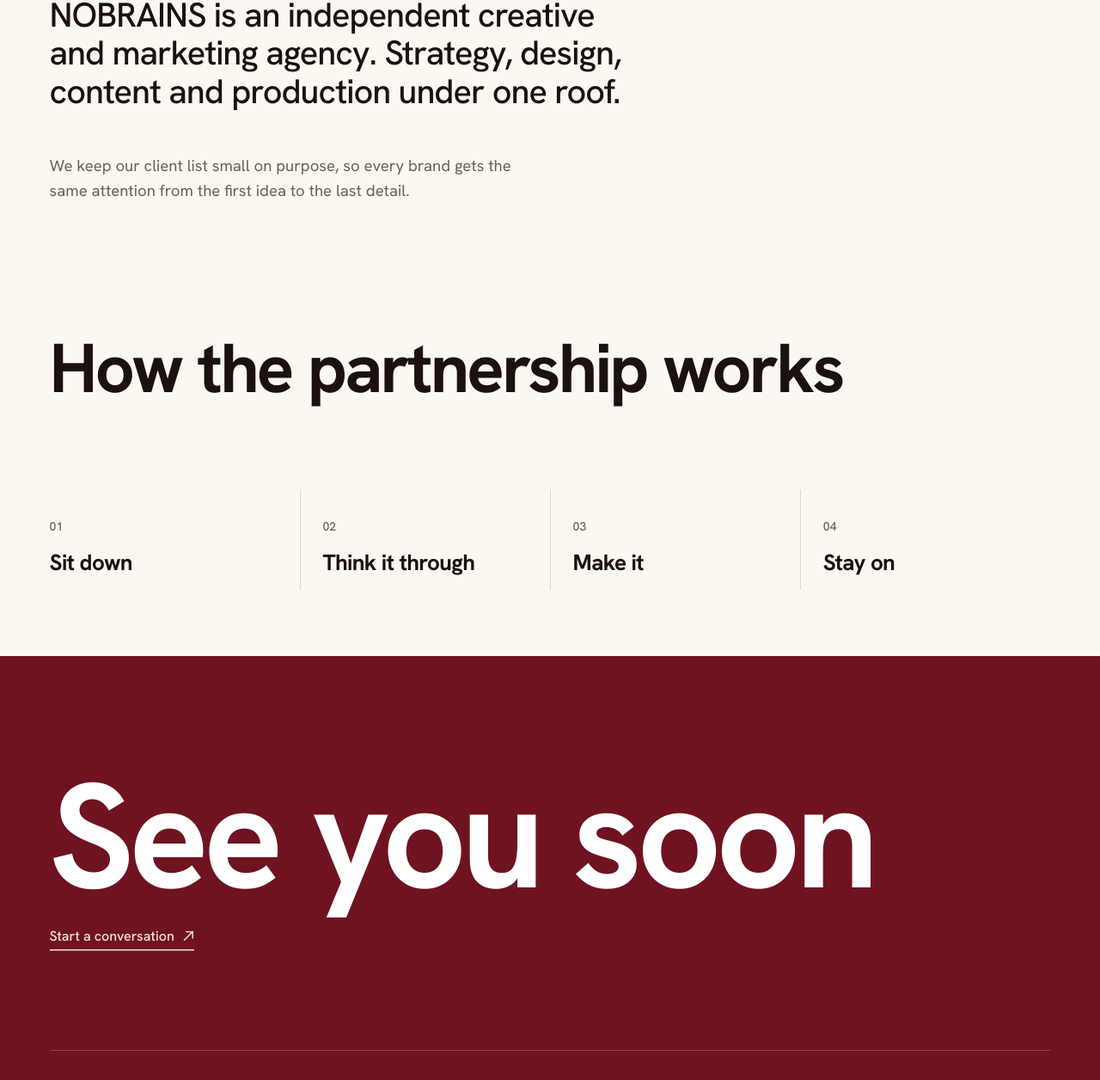
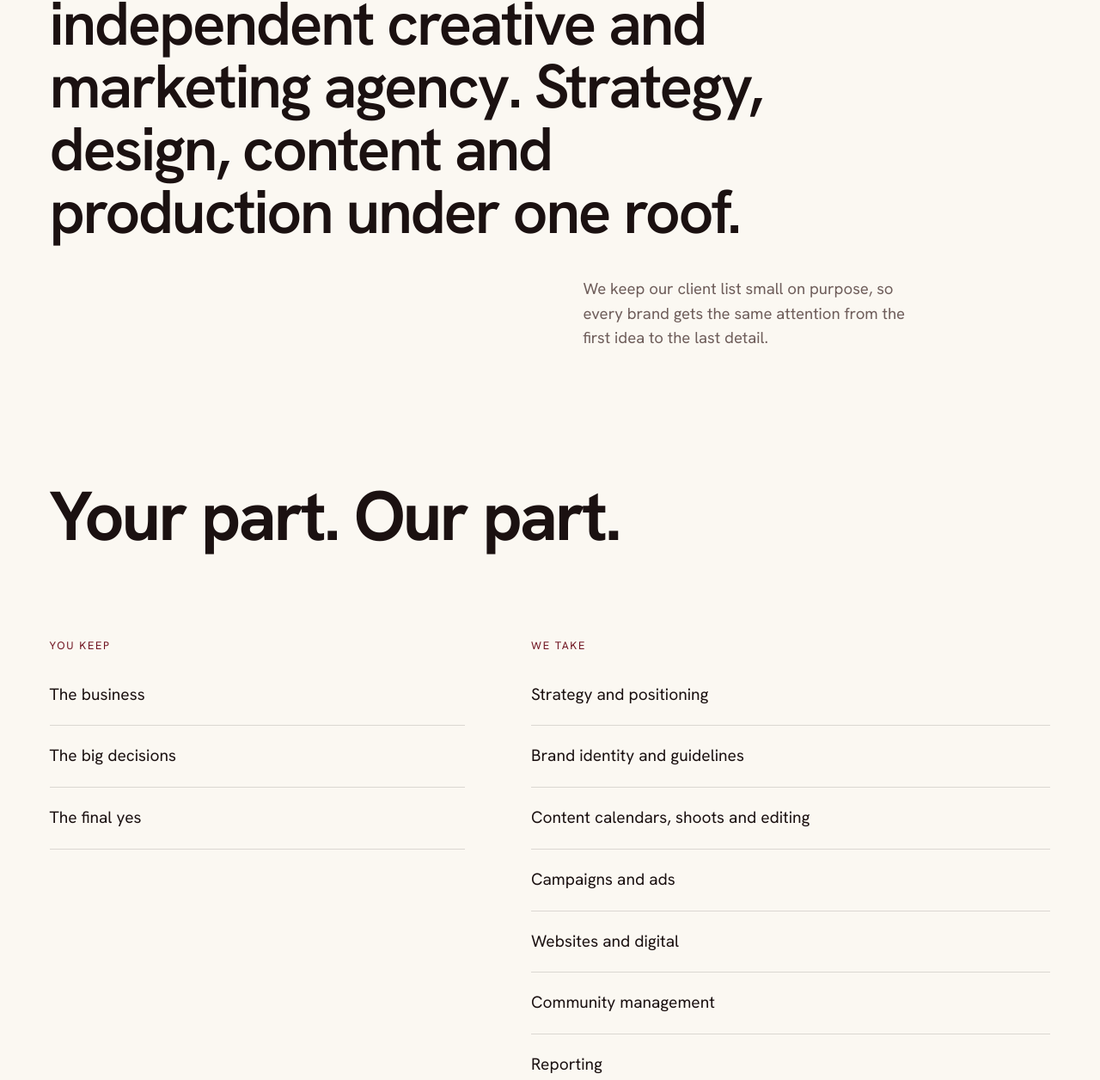
Before and after one commit to amyy847/nobrains-website, a plain HTML site: page about.html in a window 1280 px wide. Shown: the part 782-2038 px from the top of the page at 86% size. Drawn offline with Linux system fonts and the light colour scheme.

Commit message:
About page: intro statement, "Your part. Our part.", numbers strip
- Restyle the intro as a large statement with the second line offset right
- Add the two-column "You keep / We take" section
- Add the four-number strip
- Restore the descriptions under the partnership steps

Co-Authored-By: Claude Sonnet 5.5 <noreply@anthropic.com>

```diff
--- a/about.html
+++ b/about.html
@@ -52,10 +52,55 @@
     </div>
   </section>
 
+  <!-- Intro -->
+  <section class="section about-intro">
+    <div class="wrap about-intro__grid">
+      <p class="about-intro__lead">NOBRAINS is an independent creative and marketing agency. Strategy, design, content and production under one roof.</p>
+      <p class="t-body-l muted about-intro__body">We keep our client list small on purpose, so every brand gets the same attention from the first idea to the last detail.</p>
+    </div>
+  </section>
+
+  <!-- Your part. Our part. -->
   <section class="section">
     <div class="wrap">
-      <p class="t-lead approach__lead">NOBRAINS is an independent creative and marketing agency. Strategy, design, content and production under one roof.</p>
-      <p class="t-body-l muted approach__body">We keep our client list small on purpose, so every brand gets the same attention from the first idea to the last detail.</p>
+      <div class="sec-head">
+        <h2 class="t-l">Your part. Our part.</h2>
+      </div>
+      <div class="split">
+        <div class="split__col">
+          <p class="deliverables-group">You keep</p>
+          <ul class="deliverables">
+            <li>The business</li>
+            <li>The big decisions</li>
+            <li>The final yes</li>
+          </ul>
+        </div>
+        <div class="split__col">
+          <p class="deliverables-group">We take</p>
+          <ul class="deliverables">
+            <li>Strategy and positioning</li>
+            <li>Brand identity and guidelines</li>
+            <li>Content calendars, shoots and editing</li>
+            <li>Campaigns and ads</li>
+            <li>Websites and digital</li>
+            <li>Community management</li>
+            <li>Reporting</li>
+            <li>The follow-ups and deadlines nobody else is chasing</li>
+          </ul>
+        </div>
+      </div>
+    </div>
+  </section>
+
+  <!-- Numbers -->
+  <section class="section">
+    <div class="wrap">
+      <ul class="stats">
+        <li><span class="stats__num">12+</span><span class="stats__label">Brands partnered with</span></li>
+        <li><span class="stats__num">4</span><span class="stats__label">Countries: Egypt, Kuwait, Saudi Arabia, UAE</span></li>
+        <li><span class="stats__num">4</span><span class="stats__label">Disciplines under one roof</span></li>
+        <li><span class="stats__num">1</span><span class="stats__label">Team from brief to delivery</span></li>
+      </ul>
     </div>
   </section>
 
@@ -66,10 +111,10 @@
         <h2 class="t-l">How the partnership works</h2>
       </div>
       <ol class="process">
-        <li><span class="num">01</span><h3>Sit down</h3></li>
-        <li><span class="num">02</span><h3>Think it through</h3></li>
-        <li><span class="num">03</span><h3>Make it</h3></li>
-        <li><span class="num">04</span><h3>Stay on</h3></li>
+        <li><span class="num">01</span><h3>Sit down</h3><p>We get to know the business, the people and the problem before anything else.</p></li>
+        <li><span class="num">02</span><h3>Think it through</h3><p>Strategy, positioning and the one idea that will carry the brand.</p></li>
+        <li><span class="num">03</span><h3>Make it</h3><p>Identity, content, campaigns and websites, made in-house.</p></li>
+        <li><span class="num">04</span><h3>Stay on</h3><p>Monthly content, management and reporting, so the brand keeps moving.</p></li>
       </ol>
     </div>
   </section>
--- a/assets/css/style.css
+++ b/assets/css/style.css
@@ -678,8 +678,6 @@ html.curtain-leaving .page-curtain { animation: curtain-in .55s var(--ease-io) b
 .form .row2 { align-items: start; }
 
 /* about page: approach paragraphs and the closing line */
-.approach__lead { max-width: 30ch; }
-.approach__body { max-width: 54ch; margin-top: clamp(32px, 4vw, 56px); }
 .section--flow-top { padding-top: clamp(48px, 6vw, 96px); }
 .section--flow-bottom { padding-bottom: clamp(48px, 6vw, 96px); }
 
@@ -704,3 +702,18 @@ html.curtain-leaving .page-curtain { animation: curtain-in .55s var(--ease-io) b
 
 /* balance the lines of big headings so a single word is never left alone */
 h1, h2, h3 { text-wrap: balance; }
+
+/* about page: intro statement, "Your part. Our part.", and the numbers */
+.page-about .about-intro { padding-top: 0; }
+.about-intro__grid { display: grid; grid-template-columns: 1fr 1fr; column-gap: clamp(32px, 6vw, 96px); row-gap: clamp(24px, 3vw, 44px); }
+.about-intro__lead { grid-column: 1 / -1; max-width: 21ch; font: 600 clamp(32px, 5.6vw, 94px)/1.02 var(--f-display); letter-spacing: -.035em; text-wrap: balance; }
+.about-intro__body { grid-column: 2; max-width: 38ch; }
+.split { display: grid; grid-template-columns: 1fr 1.25fr; gap: clamp(32px, 6vw, 96px); align-items: start; }
+.stats { display: grid; grid-template-columns: repeat(4, 1fr); gap: clamp(32px, 4vw, 56px) clamp(20px, 3vw, 56px); }
+.stats__num { display: block; font: 700 clamp(56px, 8vw, 136px)/.95 var(--f-display); letter-spacing: -.045em; color: var(--red); }
+.stats__label { display: block; margin-top: 14px; max-width: 22ch; }
+@media (max-width: 860px) {
+  .about-intro__body { grid-column: 1; }
+  .split { grid-template-columns: 1fr; }
+  .stats { grid-template-columns: 1fr 1fr; }
+}
```
